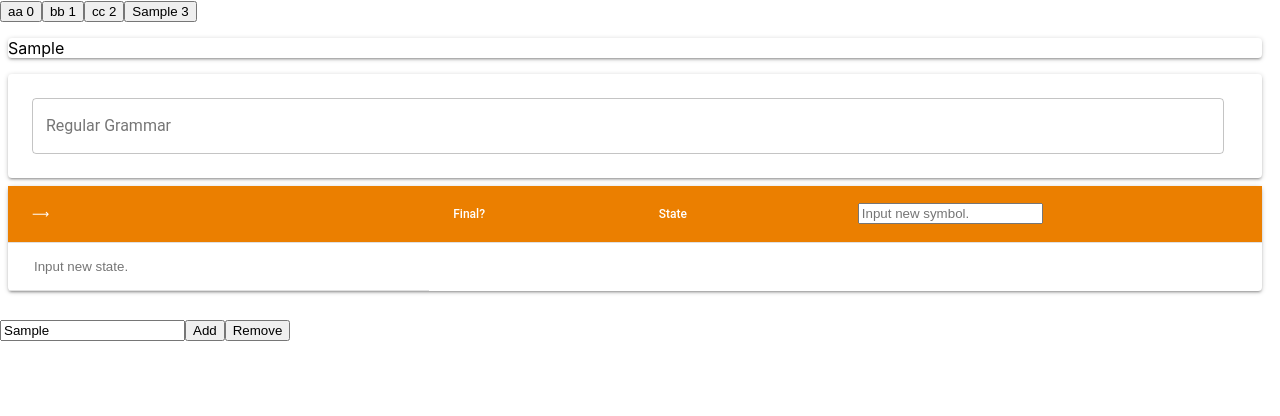
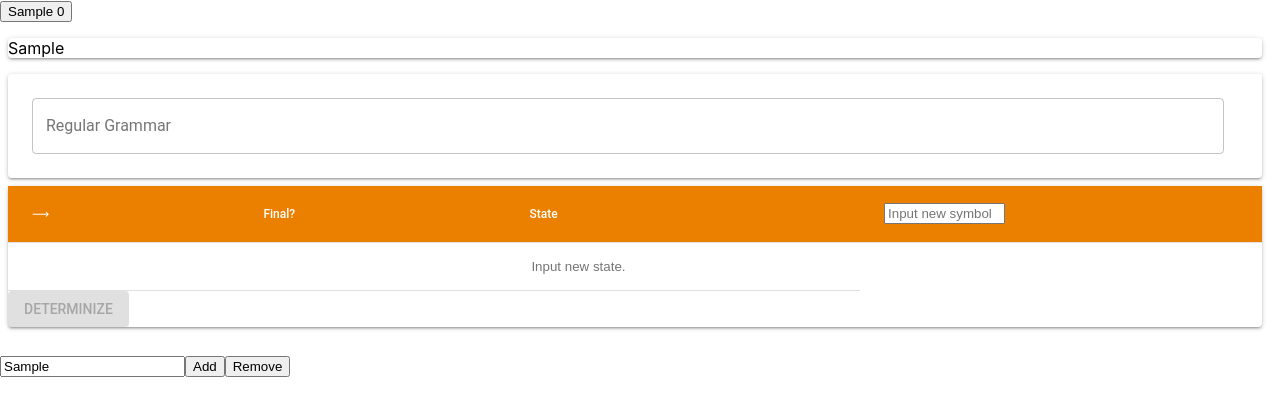
Before and after one commit to b-marques/autom4ta, a React (Create React App) app: page / in a window 1280 px wide. Both pictures are taken after typing "Sample" into the empty fields and a click on the button "Add". Shown: the top 416 px of the page. Built offline with nearby package versions, Linux system fonts and the light colour scheme; what xregexp would draw is missing.

Commit message:
Needing this on the fly

```diff
--- a/src/Shape.js
+++ b/src/Shape.js
@@ -1,49 +1,6 @@
 export const initial_shape = {
     languageReducer: {
         selected_language: 0,
-        languages: [
-            {
-                name: "aa",
-                grammar: { Vn: "", Vt: "", S: "", P: "", text: "" },
-                fa: {
-                    states: [],
-                    alphabet: [],
-                    transitions: [],
-                    initial: "",
-                    finals: []
-                },
-                er: "......"
-            },
-            {
-                name: "bb",
-                grammar: {
-                    Vn: "",
-                    Vt: "",
-                    S: "",
-                    P: "",
-                    text: "S -> cC | c" + String.fromCharCode(9763)
-                },
-                fa: {
-                    states: [],
-                    alphabet: [],
-                    transitions: [],
-                    initial: "",
-                    finals: []
-                },
-                er: "......"
-            },
-            {
-                name: "cc",
-                grammar: { Vn: "", Vt: "", S: "", P: "", text: "" },
-                fa: {
-                    states: [],
-                    alphabet: [],
-                    transitions: [],
-                    initial: "",
-                    finals: []
-                },
-                er: "......"
-            }
-        ]
+        languages: []
     }
 };
--- a/src/actions/ActionType.js
+++ b/src/actions/ActionType.js
@@ -10,3 +10,5 @@ export const SET_INITIAL = "SET_INITIAL";
 export const ADD_FINAL = "ADD_FINAL";
 export const REMOVE_FINAL = "REMOVE_FINAL";
 export const UPDATE_TRANSITION = "UPDATE_TRANSITION";
+
+export const DETERMINIZE = "DETERMINIZE";
--- a/src/actions/index.js
+++ b/src/actions/index.js
@@ -44,9 +44,13 @@ export const removeFinal = state => ({
     state: state
 });
 
-export const updateTransition = (from, to, when) => ({
+export const updateTransition = (state, to, symbol) => ({
     type: actionType.UPDATE_TRANSITION,
-    from: from,
+    state: state,
     to: to,
-    when: when
+    symbol: symbol
 });
+
+export const determinize = () => ({
+    type: actionType.DETERMINIZE
+});
--- a/src/containers/LanguageList.js
+++ b/src/containers/LanguageList.js
@@ -9,7 +9,8 @@ import {
     setInitial,
     addFinal,
     removeFinal,
-    updateTransition
+    updateTransition,
+    determinize
 } from "../actions";
 
 import { withStyles } from "@material-ui/core/styles";
@@ -22,6 +23,7 @@ import TableCell from "@material-ui/core/TableCell";
 import TableHead from "@material-ui/core/TableHead";
 import TableRow from "@material-ui/core/TableRow";
 
+import Button from "@material-ui/core/Button";
 import Radio from "@material-ui/core/Radio";
 import Checkbox from "@material-ui/core/Checkbox";
 
@@ -63,29 +65,6 @@ class LanguageList extends React.Component {
     tableBody() {
         const { classes } = this.props;
 
-        const transitions = state => {
-            let data = [];
-            for (let symbol in [...this.props.reducer.languages[this.props.reducer.selected_language].fa.alphabet]) {
-                let states_to = [];
-                for (let t in this.props.reducer.languages[this.props.reducer.selected_language].fa.transitions) {
-                    if (
-                        this.props.reducer.languages[this.props.reducer.selected_language].fa.transitions[t].from ===
-                            state &&
-                        this.props.reducer.languages[this.props.reducer.selected_language].fa.transitions[t].when ===
-                            [...this.props.reducer.languages[this.props.reducer.selected_language].fa.alphabet][symbol]
-                    ) {
-                        states_to = [
-                            ...states_to,
-                            this.props.reducer.languages[this.props.reducer.selected_language].fa.transitions[t].to
-                        ];
-                    }
-                }
-                if (!states_to.length) states_to = ["-"];
-                data = [...data, states_to];
-            }
-            return data;
-        };
-
         if (
             this.props.reducer.languages[this.props.reducer.selected_language].fa.states === undefined ||
             !this.props.reducer.languages[this.props.reducer.selected_language].fa.states.size
@@ -120,35 +99,43 @@ class LanguageList extends React.Component {
                                 } else {
                                     this.props.removeFinal(e.target.value);
                                 }
-                                console.log(
-                                    this.props.reducer.languages[this.props.reducer.selected_language].fa.finals
-                                );
                             }}
                         />
                     </TableCell>
                     <TableCell component="th" scope="row">
-                        <input defaultValue={state} className={classes.inputCellState} />
+                        <span className={classes.inputCellState}>{state}</span>
                     </TableCell>
-                    {transitions(state).map((data, id) => {
+                    {[...this.props.reducer.languages[this.props.reducer.selected_language].fa.alphabet].map(
+                        (symbol, id) => {
                             return (
-                            <TableCell component="th" scope="row" key={id}>
+                                <TableCell component="th" scope="row" key={state + symbol + id}>
                                     <input
-                                    onBlur={e => {
-                                        e.target.value = data.join(", ");
-                                    }}
+                                        size={
+                                            this.props.reducer.languages[this.props.reducer.selected_language].fa
+                                                .transitions[state][symbol].text.length + 1
+                                        }
+                                        value={
+                                            this.props.reducer.languages[this.props.reducer.selected_language].fa
+                                                .transitions[state][symbol].text
+                                        }
+                                        style={
+                                            this.props.reducer.languages[
+                                                this.props.reducer.selected_language
+                                            ].fa.transitions[state][symbol].text.indexOf(" ") === -1
+                                                ? { backgroundColor: "#ffdddd" }
+                                                : {}
+                                        }
+                                        className={classes.inputCellTransition}
                                         onChange={e => {
+                                            e.target.width = e.target.value.length;
                                             e.target.value = e.target.value.toUpperCase();
-                                    }}
-                                    onKeyPress={e => {
-                                        let regex = /^(([ ]*[ -][ ]*)|(([ ]*([A-Z])[ ]*)([,]([ ]*([A-Z])[ ]*))*))$/;
-                                        if (e.key === "Enter" && regex.test(e.target.value)) {
-                                            this.props.updateTransition(state, e.target.value, id);
-                                        }
+                                            this.props.updateTransition(state, e.target.value, symbol);
                                         }}
                                     />
                                 </TableCell>
                             );
-                    })}
+                        }
+                    )}
                 </TableRow>
             );
         });
@@ -200,41 +187,53 @@ class LanguageList extends React.Component {
                                     <TableRow>
                                         {this.tableHeader().map((element, id) => {
                                             return (
-                                                <TableCell className={classes.head} component="th" scope="row" key={id}>
+                                                <TableCell
+                                                    className={classes.head}
+                                                    width="12px"
+                                                    component="th"
+                                                    scope="row"
+                                                    key={id}
+                                                >
                                                     {element}
                                                 </TableCell>
                                             );
                                         })}
                                         <TableCell
+                                            width="69px"
                                             className={classes.head}
                                             component="th"
                                             scope="row"
                                             key={"new-symbol-column"}
                                         >
                                             <input
+                                                size="12"
                                                 maxLength="1"
                                                 pattern="[a-z0-9]"
-                                                placeholder="Input new symbol."
                                                 className={classes.inputCellSymbol}
+                                                placeholder="Input new symbol"
                                                 onChange={e => {
                                                     e.target.value = e.target.value.toLowerCase();
                                                 }}
                                                 onKeyPress={e => {
-                                                    let regex = /[a-z]|[0-9]/;
+                                                    let regex = /[a-z]|[0-9]|&/;
                                                     if (e.key === "Enter" && regex.test(e.target.value)) {
                                                         this.props.addSymbol(e.target.value);
                                                         e.target.value = "";
                                                     }
                                                 }}
                                             />
+                                            {/*<span> Input new symbol</span>*/}
                                         </TableCell>
                                     </TableRow>
                                 </TableHead>
                                 <TableBody>
                                     {this.tableBody()}
                                     <TableRow key={"new-state-row"}>
+                                        <TableCell component="th" scope="row" />
+                                        <TableCell component="th" scope="row" />
                                         <TableCell component="th" scope="row">
                                             <input
+                                                size="10"
                                                 maxLength="1"
                                                 placeholder="Input new state."
                                                 className={classes.inputCellState}
@@ -253,6 +252,18 @@ class LanguageList extends React.Component {
                                     </TableRow>
                                 </TableBody>
                             </Table>
+                            <Button
+                                variant="contained"
+                                color="primary"
+                                disabled={
+                                    !this.props.reducer.languages[this.props.reducer.selected_language].fa.hasInitial()
+                                }
+                                onClick={e => {
+                                    this.props.determinize();
+                                }}
+                            >
+                                Determinize
+                            </Button>
                         </Paper>
                     </div>
                 </div>
@@ -284,7 +295,17 @@ const mapStateToProps = state => ({ reducer: state.languageReducer });
 
 const mapDispatchToProps = dispatch =>
     bindActionCreators(
-        { selectLanguage, updateGrammar, addState, addSymbol, setInitial, addFinal, removeFinal, updateTransition },
+        {
+            selectLanguage,
+            updateGrammar,
+            addState,
+            addSymbol,
+            setInitial,
+            addFinal,
+            removeFinal,
+            updateTransition,
+            determinize
+        },
         dispatch
     );
 
--- a/src/logic/FA.js
+++ b/src/logic/FA.js
@@ -57,20 +57,21 @@ export default class FA {
         let finals = epsilonAtInitial ? new Set([...grammar.S, ACCEPT_STATE]) : new Set([ACCEPT_STATE]);
 
         // Build transitions
+        for (let state in [...states]) {
+            transitions[[...states][state]] = [];
+            for (let symbol in [...alphabet]) {
+                transitions[[...states][state]][[...alphabet][symbol]] = { to: new Set(), text: " -" };
+            }
+        }
         for (let head in grammar.P) {
             grammar.P[head].forEach(element => {
                 if (element.length === 1) {
-                    transitions.push({
-                        from: head,
-                        to: ACCEPT_STATE,
-                        when: element
-                    });
+                    transitions[head][element].to.add(ACCEPT_STATE);
+                    transitions[head][element].text = " " + [...transitions[head][element].to].join(", ");
                 } else {
-                    transitions.push({
-                        from: head,
-                        to: element.charAt(1),
-                        when: element.charAt(0)
-                    });
+                    transitions[head][element.charAt(0)].to.add(element.charAt(1));
+                    transitions[head][element.charAt(0)].text =
+                        " " + [...transitions[head][element.charAt(0)].to].join(", ");
                 }
             });
         }
@@ -82,26 +83,41 @@ export default class FA {
     }
 
     isDeterminisc() {
-        return this.transitions.some(transition => {
-            for (let t in this.transitions) {
-                if (
-                    transition.from === this.transitions[t].from &&
-                    transition.to !== this.transitions[t].to &&
-                    transition.when === this.transitions[t].when
-                ) {
+        let alphabet = [...this.alphabet];
+        let states = [...this.states];
+        for (let state in states) {
+            for (let symbol in alphabet) {
+                if (this.transitions[states[state]][alphabet[symbol]].to.size > 1) {
                     return false;
                 }
             }
-            return true;
-        });
+        }
+        return true;
     }
 
     addState(state) {
+        if (this.states.has(state)) {
+            return;
+        }
         this.states.add(state);
+        // Update transition array
+        let alphabet = [...this.alphabet];
+        this.transitions[state] = [];
+        for (let symbol in alphabet) {
+            this.transitions[state][alphabet[symbol]] = { to: new Set(), text: " -" };
+        }
     }
 
     addSymbol(symbol) {
+        if (this.alphabet.has(symbol)) {
+            return;
+        }
         this.alphabet.add(symbol);
+        // Update transition array
+        let states = [...this.states];
+        for (let s in states) {
+            this.transitions[states[s]][symbol] = { to: new Set(), text: " -" };
+        }
     }
 
     setInitial(initial) {
@@ -114,28 +130,73 @@ export default class FA {
     removeFinal(state) {
         this.finals.delete(state);
     }
-    updateTransition(from, to, when) {
-        to = to.replace(/[ \-\t\r]+/g, "");
-        to = to.toUpperCase();
-        to = to.split(",");
-        to = new Set(to.filter(element => element !== ""));
-        console.log(to);
 
-        this.transitions = this.transitions.filter(
-            transition => transition.from !== from || transition.when !== [...this.alphabet][when]
-        );
+    updateTransition(state, value, symbol) {
+        // Remove spaces from input
+        value = value.replace(/[ \t\r]+/g, "");
+        let regex = /^((-?([A-Z☢]))(,+([A-Z☢]))*)$/;
+        if (!regex.test(value) && value !== "") {
+            this.transitions[state][symbol].text = value;
+            return false;
+        }
 
-        to.forEach(state => {
-            if (state === "") {
-                return;
+        value = value.replace(/[ -]+/g, "");
+        value = value.split(",");
+        value = new Set(value.filter(element => element !== ""));
+
+        [...value].forEach(element => {
+            this.addState(element);
+        });
+
+        this.transitions[state][symbol].to = value;
+        this.transitions[state][symbol].text = value.size ? " " + [...value].join(", ") : " -";
+    }
+
+    hasInitial() {
+        if (this.initial) return true;
+        return false;
+    }
+
+    determinize() {
+        let dfa = new FA();
+        dfa.reset();
+        [...this.alphabet].forEach(symbol => {
+            dfa.addSymbol(symbol);
+        });
+        dfa.addState(this.initial);
+        dfa.initial = this.initial;
+
+        let old_length;
+        do {
+            old_length = dfa.states.size;
+            // Build transitions
+            let states = [...dfa.states];
+            let alphabet = [...dfa.alphabet];
+            for (let state of states) {
+                for (let symbol of alphabet) {
+                    // Build reachable states from actual
+                    let composedDestiny = new Set();
+                    // Split composed states and for each composed their "tos"
+                    for (let element of state.split("")) {
+                        let tos = [...this.transitions[element][symbol].to];
+                        for (let to in tos) {
+                            composedDestiny.add(tos[to]);
+                        }
+                    }
+
+                    if (composedDestiny.size) {
+                        let composedState = [...composedDestiny].join("");
+                        dfa.addState(composedState);
+                        dfa.transitions[composedState][symbol].to = composedDestiny;
+                        [...composedDestiny].forEach(element => {
+                            if (this.finals.has(element)) {
+                                dfa.finals.add(composedState);
+                            }
+                        });
+                    }
+                }
             }
-            if (!this.states.has(state)) {
-                this.states.add(state);
-                this.transitions.push({ from: from, to: state, when: [...this.alphabet][when] });
-            } else {
-                this.transitions.push({ from: from, to: state, when: [...this.alphabet][when] });
-            }
-        });
-        console.log(this.transitions);
+        } while (old_length !== dfa.states.size);
+        console.log(dfa);
     }
 }
--- a/src/logic/Grammar.js
+++ b/src/logic/Grammar.js
@@ -21,6 +21,8 @@ export default class Grammar {
     }
 
     extractElements() {
+        this.reset();
+
         // Remove new line whit null behind
         let lines = this.text.replace(/(?<!([a-z]|&|[0-9]|[A-Z]))\n/g, "");
 
--- a/src/reducers/languageReducer.js
+++ b/src/reducers/languageReducer.js
@@ -55,7 +55,11 @@ const languageReducer = (state = 0, action) => {
             return newState;
 
         case actionType.UPDATE_TRANSITION:
-            newState.languages[newState.selected_language].fa.updateTransition(action.from, action.to, action.when);
+            newState.languages[newState.selected_language].fa.updateTransition(action.state, action.to, action.symbol);
+            return newState;
+
+        case actionType.DETERMINIZE:
+            newState.languages[newState.selected_language].fa.determinize();
             return newState;
 
         default:
```
Lines whose indentation alone changed are shown as unchanged.
